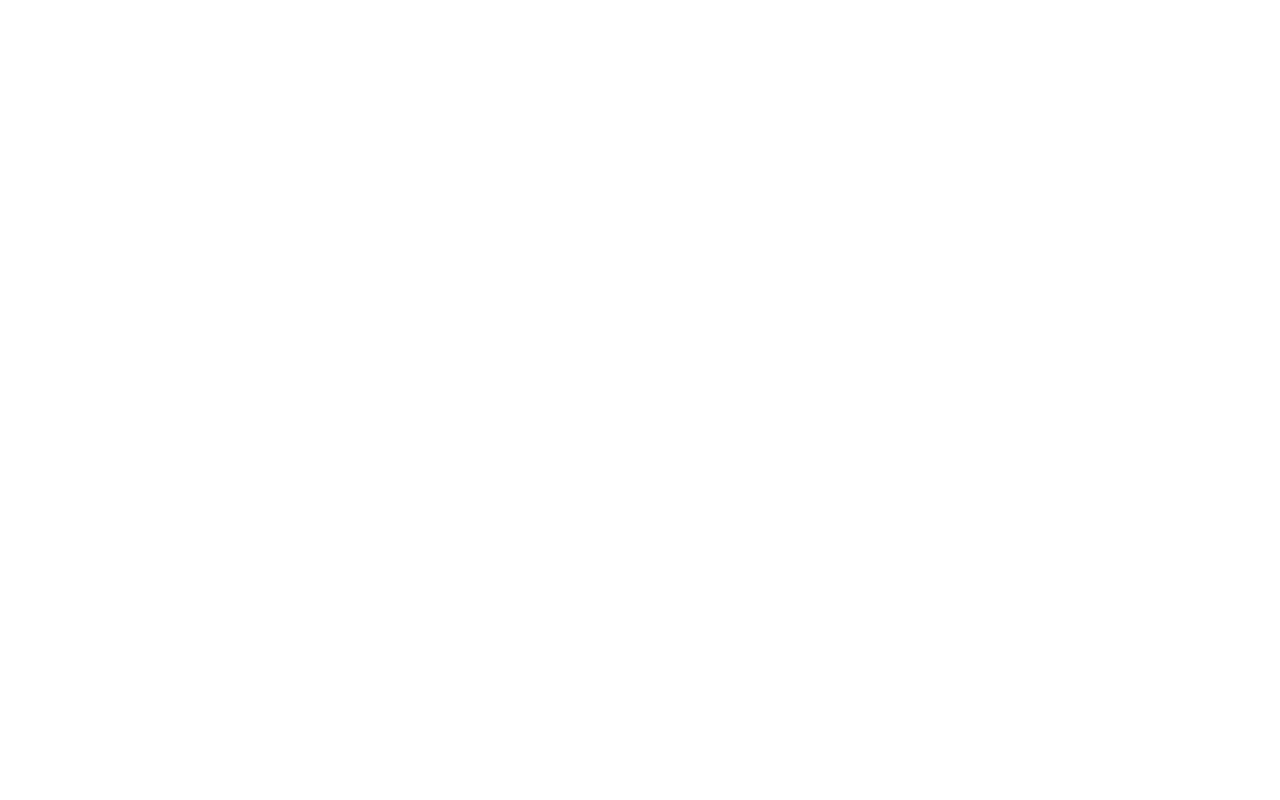
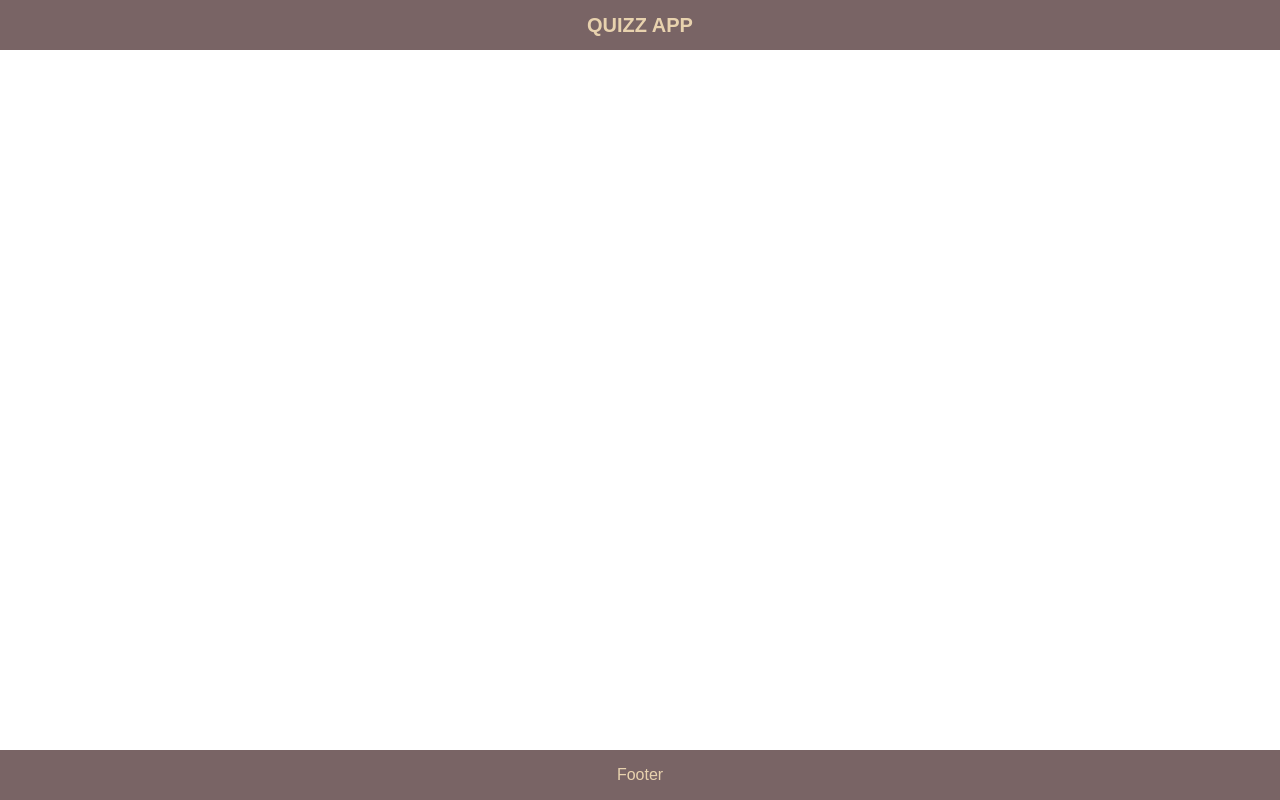
Before and after one commit to ckskr/quizzapp, a plain HTML site: page index.html in a window 1280 px wide. Drawn offline with Linux system fonts and the light colour scheme.

Commit message:
add content

```diff
--- a/css/base.css
+++ b/css/base.css
@@ -2,4 +2,17 @@
   margin: 0px;
   padding: 0px;
   box-sizing: border-box;
+  font-family: sans-serif;
 }
+
+:root {
+  --accent: #cb8589;
+  --mid: #d7b29d;
+  --dark: #796465;
+  --pale1: #e8d2ae;
+  --pale2: #dde8b9;
+}
+
+/*
+  --header-height: 75px;
+  --footer-height: 50px; */
--- /dev/null
+++ b/css/footer.css
@@ -0,0 +1,11 @@
+footer {
+  display: flex;
+  justify-content: center;
+  align-items: center;
+  color: var(--pale1);
+  background: var(--dark);
+  height: 50px;
+  position: fixed;
+  bottom: 0;
+  width: 100vw;
+}
--- /dev/null
+++ b/css/header.css
@@ -0,0 +1,9 @@
+header {
+  display: flex;
+  justify-content: center;
+  align-items: center;
+  color: var(--pale1);
+  background: var(--dark);
+  height: 50px;
+  font-size: 10px;
+}
--- a/css/styles.css
+++ b/css/styles.css
@@ -1 +1,3 @@
 @import url(./base.css);
+@import url(./header.css);
+@import url(./footer.css);
--- a/index.html
+++ b/index.html
@@ -7,5 +7,11 @@
     <title>Document</title>
     <link rel="stylesheet" href="./css/styles.css" />
   </head>
-  <body></body>
+  <body>
+    <header>
+      <h1>QUIZZ APP</h1>
+    </header>
+
+    <footer>Footer</footer>
+  </body>
 </html>
```
Also changed, not shown: bookmarks.html (+7 -1 lines), create.html (+7 -1 lines), profile.html (+7 -1 lines).
